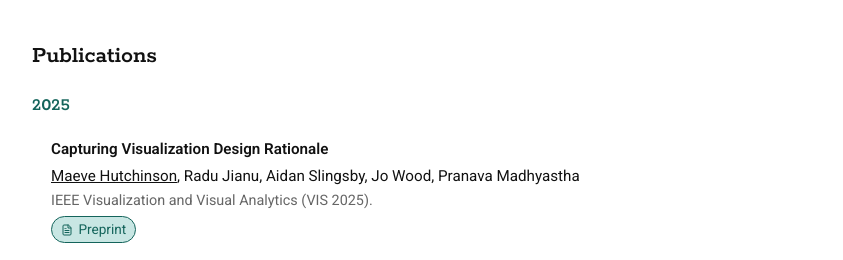
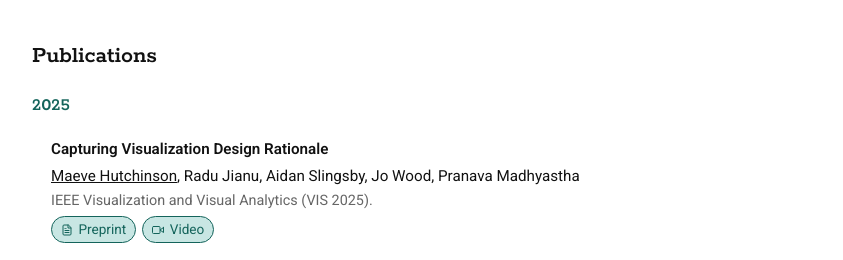
Before and after one commit to maevehutch/maevehutch.github.io, a plain HTML site: page index.html in a window 1280 px wide. Shown: the part 528-788 px from the top of the page, without its empty margins (218-1061 px from the left). Drawn offline with Linux system fonts and the light colour scheme.

Commit message:
Update index.html

```diff
--- a/index.html
+++ b/index.html
@@ -504,6 +504,13 @@
               </svg>
               Preprint
             </a>
+            <a href="https://youtu.be/ZZJs8A9nZXo" target="_blank" rel="noopener">
+              <svg viewBox="0 0 24 24" fill="none" stroke="currentColor" stroke-width="2" stroke-linecap="round" stroke-linejoin="round">
+                <polygon points="23 7 16 12 23 17 23 7"></polygon>
+                <rect x="1" y="5" width="15" height="14" rx="2" ry="2"></rect>
+              </svg>
+              Video
+            </a>
           </div>
         </li>
 
```
